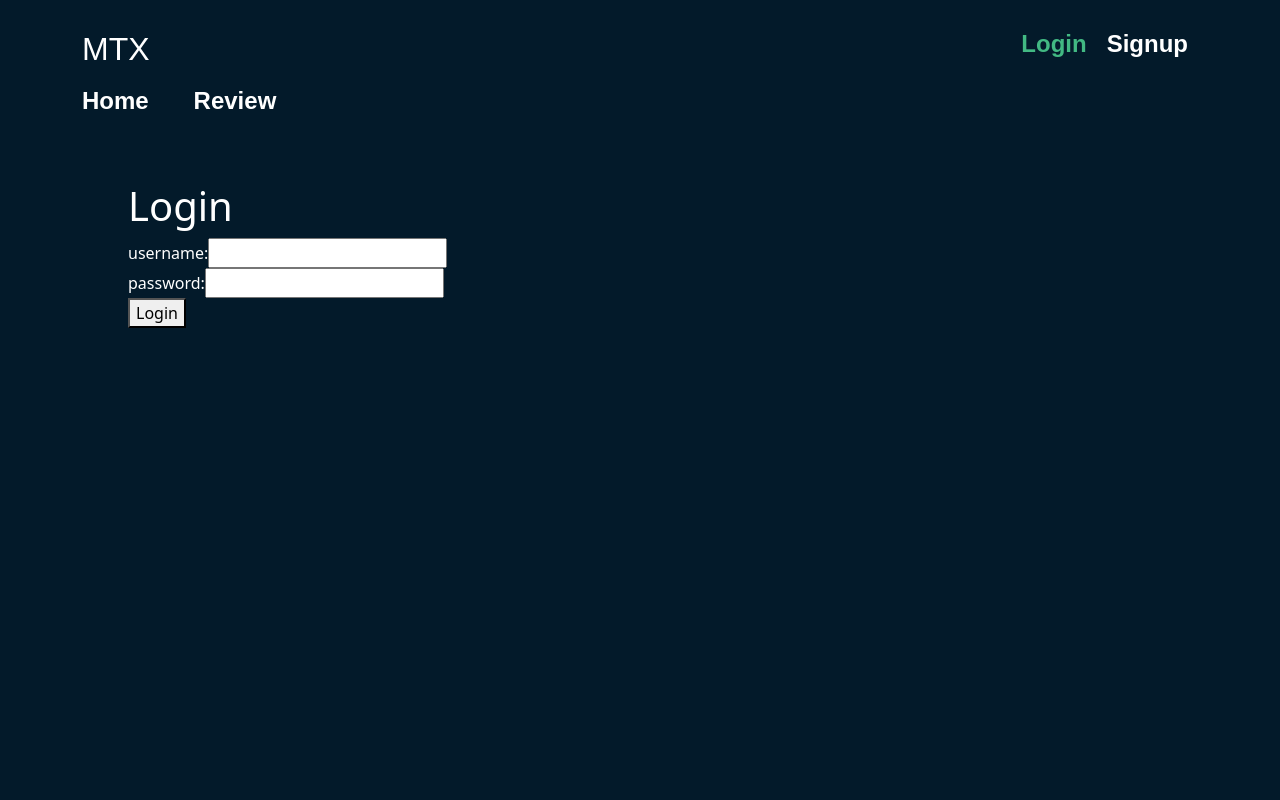
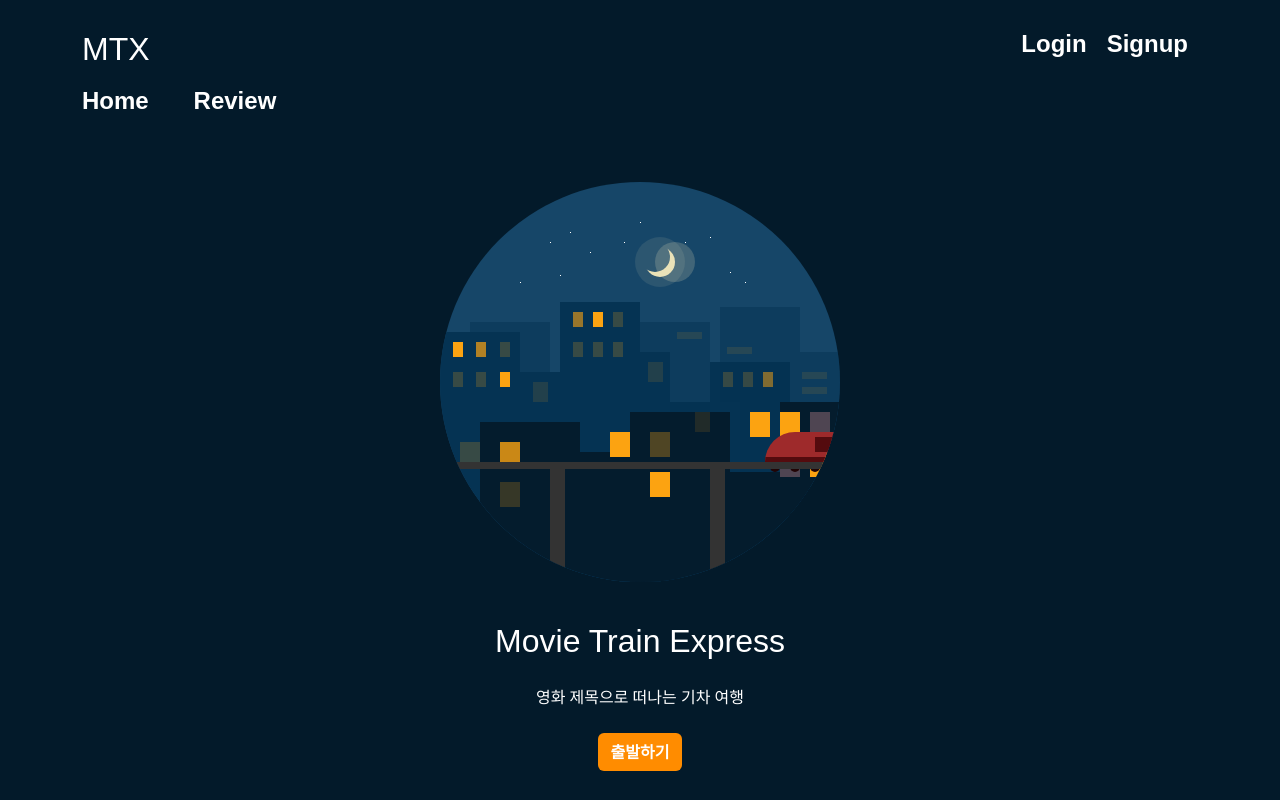
Before and after one commit to kongji9847/MTX, a Vue app in the folder MTX-pjt-front/mtx-front/: page / in a window 1280 px wide. Before the commit this address led to /login. Built offline with nearby package versions, Linux system fonts and the light colour scheme; the HTML template or start-up script is replaced by a standard one; a web font is replaced by a local one.

Commit message:
Update noAuthPages

```diff
--- a/MTX-pjt-front/mtx-front/src/router/index.js
+++ b/MTX-pjt-front/mtx-front/src/router/index.js
@@ -106,7 +106,7 @@ router.beforeEach((to, from, next) => {
 
   const { isLoggedIn } = store.getters
 
-  const noAuthPages = ['login', 'signup']
+  const noAuthPages = ['login', 'signup', 'home', 'wordChainStart', 'wordChain', 'movie']
 
   const isAuthRequired = !noAuthPages.includes(to.name)
 
--- a/MTX-pjt-front/mtx-front/src/views/ReviewDetailView.vue
+++ b/MTX-pjt-front/mtx-front/src/views/ReviewDetailView.vue
@@ -4,10 +4,10 @@
     <p>영화: {{ review.movie }}</p>
     <p>
       작성자:
-      <router-link :to="{ name: 'profile', params: {username: review.user.username } }">
+        {{ review.user.username }}</p>
+      <!-- <router-link :to="{ name: 'profile', params: {username: review.user.username } }">
         {{ review.user.username }}
-      </router-link>
-    </p>
+      </router-link> -->
     <p>내용: {{ review.content }}</p>
     <!-- Edit/Delete -->
     <div v-if="isAuthor">
@@ -40,7 +40,7 @@ import CommentList from '@/components/CommentList.vue'
       ...mapActions([
         'fetchReview',
         'deleteReview',
-      ])
+      ]),
     },
     created() {
       this.fetchReview(this.reviewPk)
```
